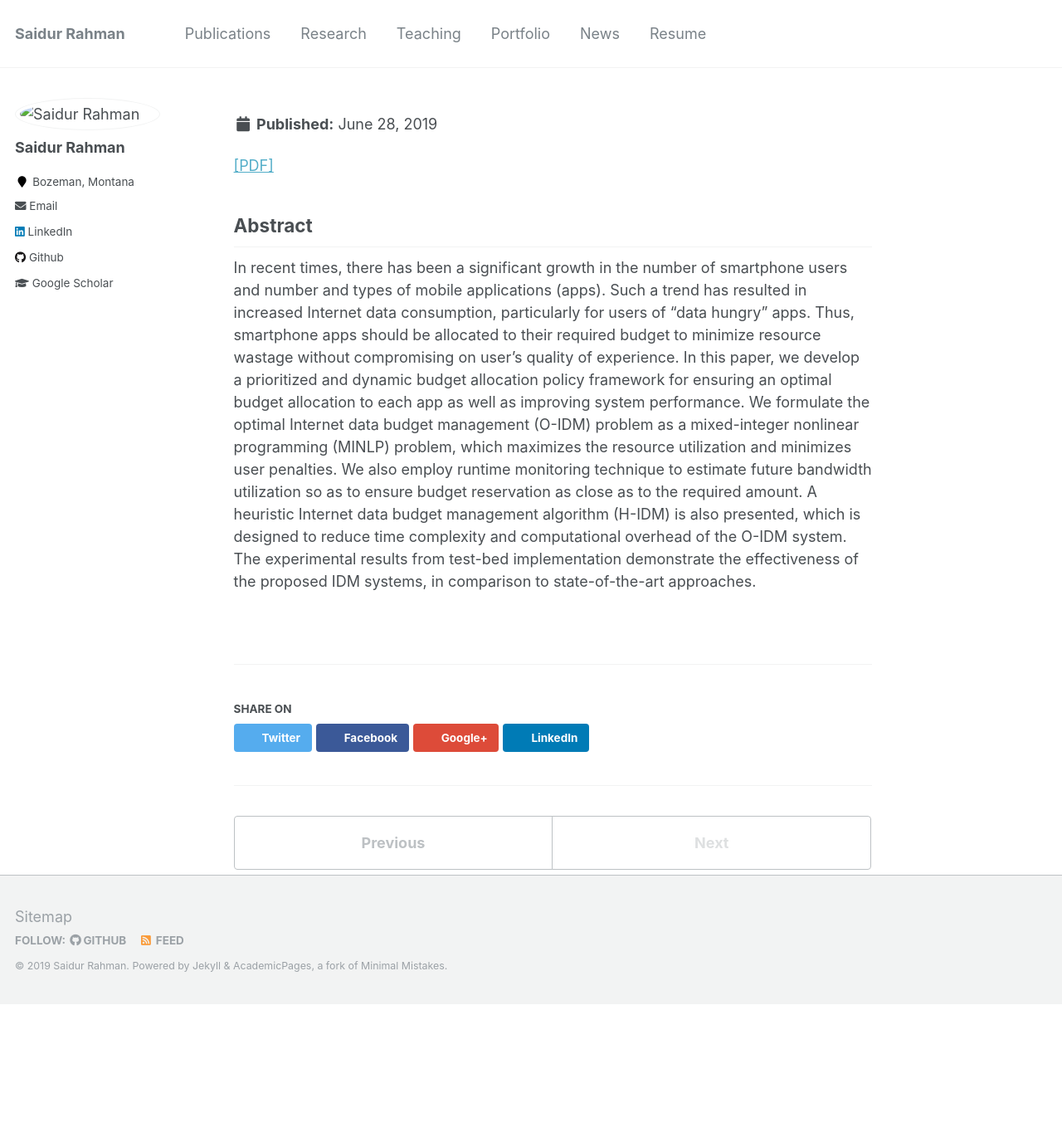
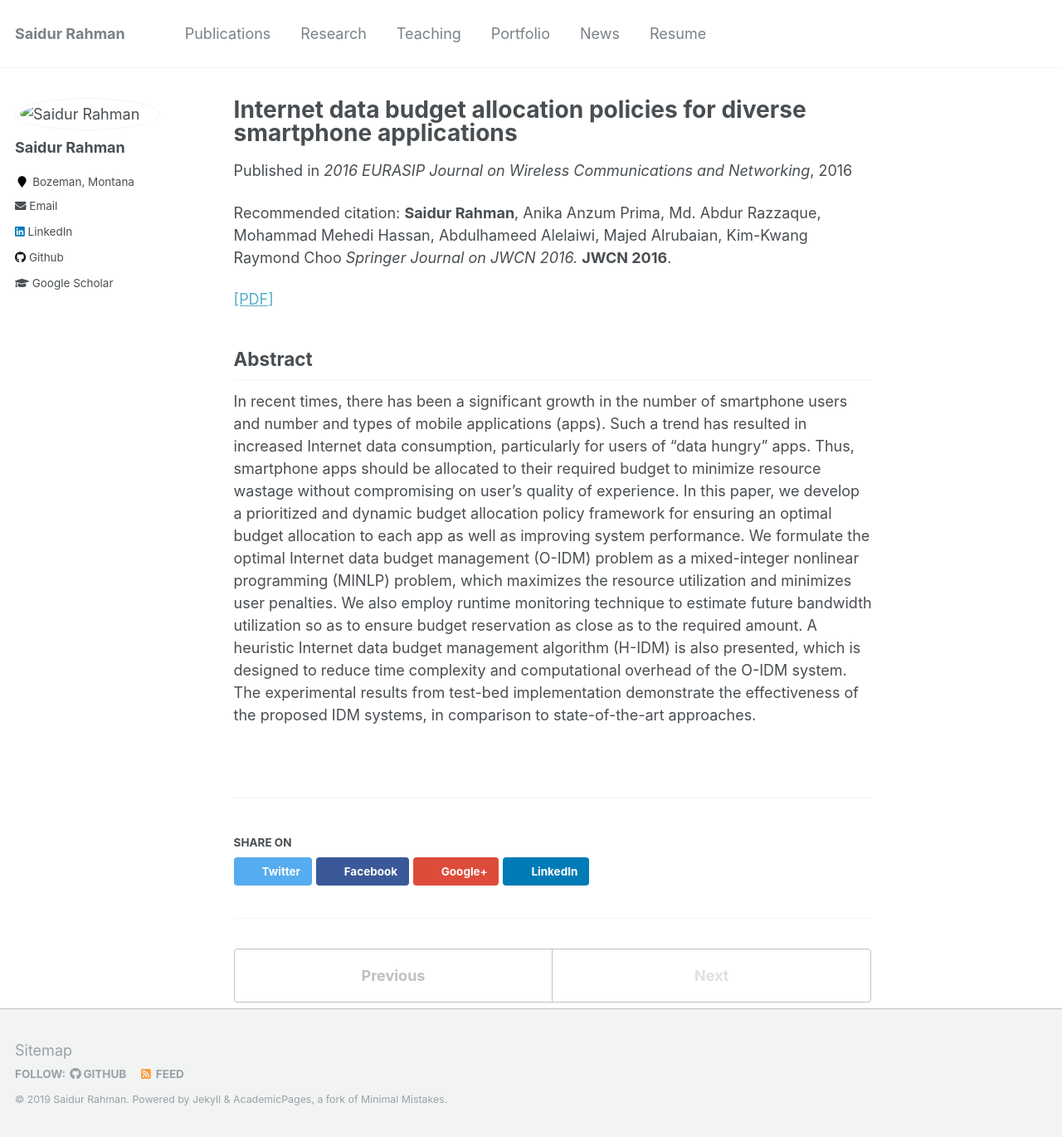
Before and after one commit to ps073006/saidurrahman.info, a Jekyll site: the page built from _publications/jwcn2016.md, in a window 1280 px wide. Shown: the whole page at 83% size. Built offline with Jekyll 4.4.1, drawn with Linux system fonts in a browser that asks for light colours; before the commit the page ends 1210 px from its top, so only the background shows below that.

Commit message:
update my website

```diff
--- a/_publications/jwcn2016.md
+++ b/_publications/jwcn2016.md
@@ -5,7 +5,7 @@
 venue: "2016 EURASIP Journal on Wireless Communications and Networking"
 date: 2016-9-22
 citation: '<b>Saidur Rahman</b>, Anika Anzum Prima, Md. Abdur Razzaque, Mohammad Mehedi Hassan, Abdulhameed Alelaiwi, Majed Alrubaian, Kim-Kwang Raymond Choo <i> Springer Journal on JWCN 2016.</i> <b>JWCN 2016</b>.'
-impact: "1.592 (last checked June-2019)""
+impact: "1.592 (last checked June-2019)"
 ---
 [[PDF]](http://saidurrahman.info/files/internet.pdf)
 
```
